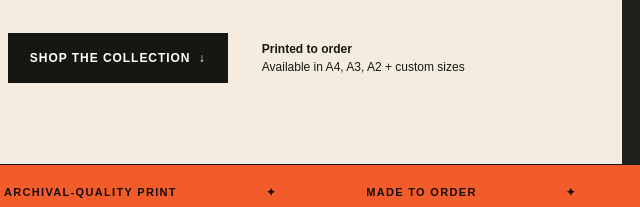
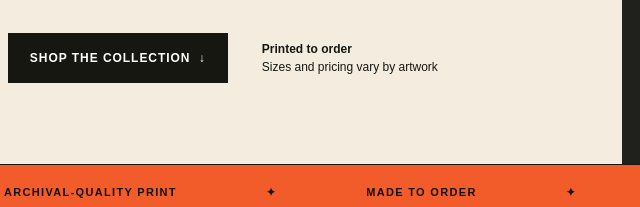
Before and after one commit to Benjaminfad/art-prints-store, a website: page index.html in a window 1280 px wide. Shown: the part 593-800 px from the top of the page, 69-709 px from the left. Drawn offline with Linux system fonts and the light colour scheme; no server answers.

Commit message:
Align storefront copy with artwork-specific pricing

```diff
--- a/index.html
+++ b/index.html
@@ -29,7 +29,7 @@
           <p class="lede">Museum-quality prints of original large-scale artworks—made affordable, easy to frame and ready for your space.</p>
           <div class="hero-actions">
             <a class="primary" href="#shop">Shop the collection <span>↓</span></a>
-            <p><strong>Printed to order</strong><br />Available in A4, A3, A2 + custom sizes</p>
+            <p><strong>Printed to order</strong><br />Sizes and pricing vary by artwork</p>
           </div>
         </div>
         <div class="hero-art" aria-label="Decorative sample art wall">
```
